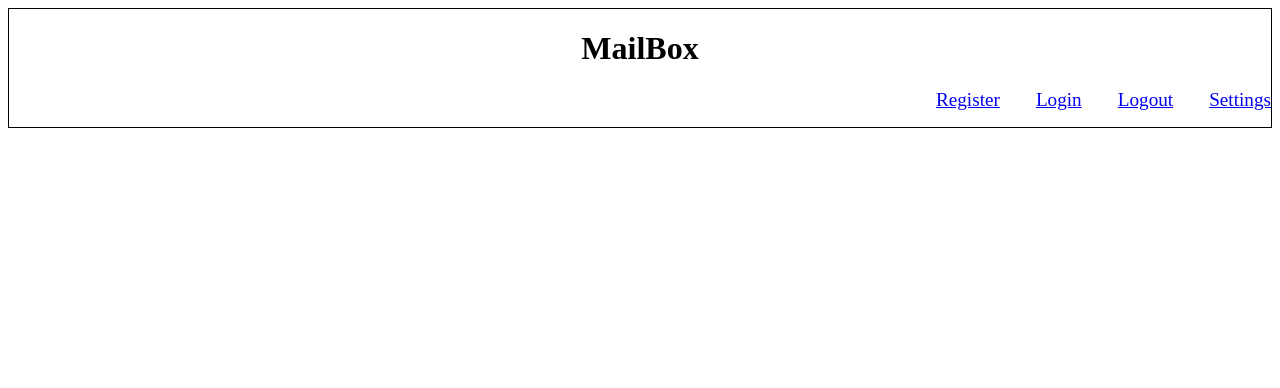
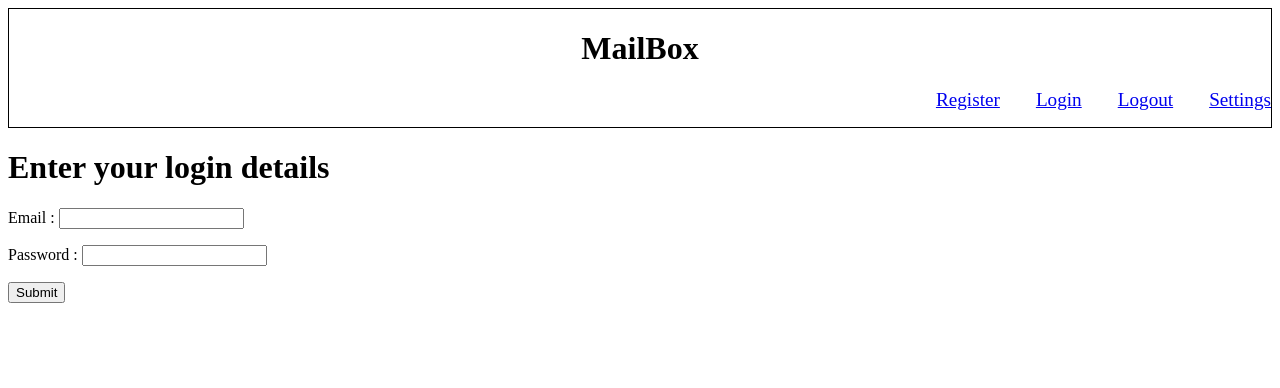
Before and after one commit to SacleuxBenoit/mailBox, a PHP site: page /settings/settings.php in a window 1280 px wide. Shown: the top 388 px of the page. Run offline with PHP 8.4, Linux system fonts and the light colour scheme.

Commit message:
add a form with inputs for email and password in settings.php

```diff
--- a/settings/settings.php
+++ b/settings/settings.php
@@ -11,5 +11,20 @@
     <?php
         include('../Components/header.php');
     ?>
+        <h1>Enter your login details</h1>
+
+        <form action="#" method="post">
+        <p>
+            <label for="settingsEmail">Email :</label>
+            <input type="email" id="settingsEmail" name="settingsEmail">
+        </p>
+
+        <p>
+            <label for="settingsPass">Password :</label>
+            <input type="password" id="settingsPass" name="settingsPass">
+        </p>
+
+            <input type="submit" value="Submit">
+        </form>
 </body>
 </html>
```
